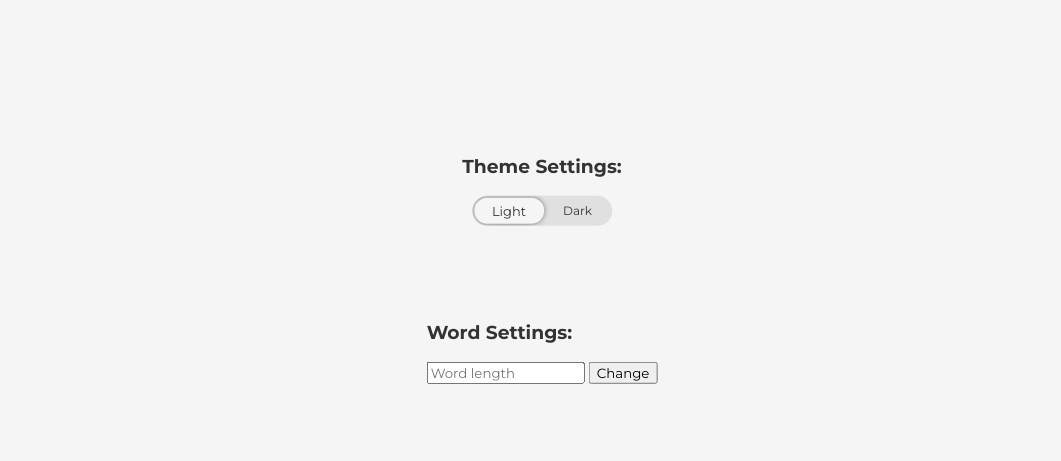
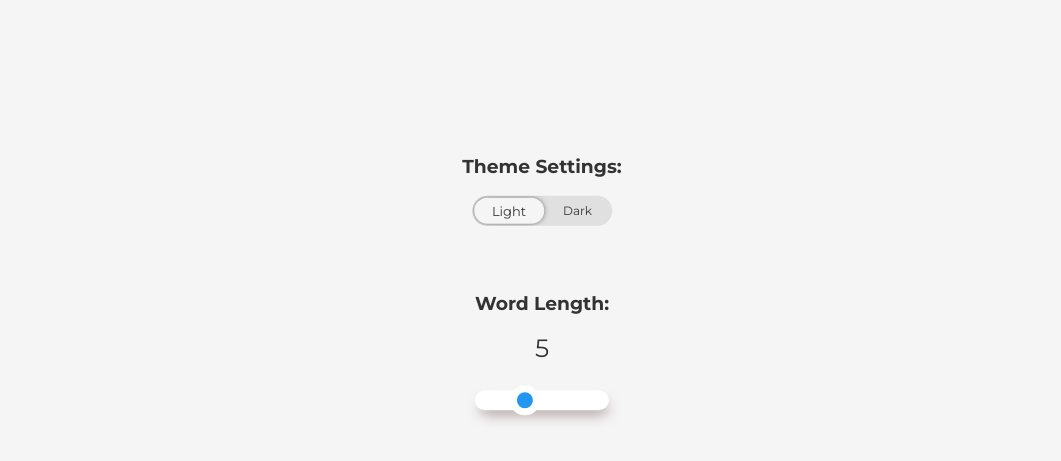
Before and after one commit to CodeRider101/webEngProject, a plain HTML site: page client/html/settings.html in a window 1280 px wide. Shown: the part 77-538 px from the top of the page, without its empty margins (98-1159 px from the left). Drawn offline with nearby package versions, Linux system fonts and the light colour scheme.

Commit message:
added slider

```diff
--- a/client/css/dark.css
+++ b/client/css/dark.css
@@ -4,4 +4,5 @@
     --btnColor: #74787c;
     --btnTextColor: #fff;
     --btnBorderColor: #fff;
+    --sliderShadowColor: #34393e;
 }
--- a/client/css/settings.css
+++ b/client/css/settings.css
@@ -1,3 +1,7 @@
+:root {
+    --sliderShadowColor: #b5a6a6;
+}
+
 #toast-container > div {
     opacity:1;
 }
@@ -106,3 +110,41 @@ label {
     right: auto;
     left: 20px;
 }
+
+
+/* test */
+.slider-container{
+    width: 100%;
+    display: flex;
+    justify-content: center;
+    align-items: center;
+    flex-direction: column;
+}
+
+.value-container{
+    margin-bottom: 25px;
+}
+
+.output{
+    color: var(--textColor);
+    font-size: 25px;
+}
+
+.slider{
+    width: 100%;
+    height: 20px;
+    transition: background 450ms ease-in;
+    -webkit-appearance: none;
+    border-radius: 25px;
+    box-shadow: 2px 8px 13px -3px var(--sliderShadowColor);
+}
+
+.slider::-webkit-slider-thumb{
+    cursor: pointer;
+    appearance: none;
+    width: 30px;
+    height: 30px;
+    background-color: #2196f3;
+    border-radius: 50%;
+    border: 7px solid #fff;
+}
--- a/client/html/settings.html
+++ b/client/html/settings.html
@@ -37,19 +37,18 @@
     </div>
 
     <div class="wordSettings">
-        <h3 >Word Settings:</h3>
-        <input type="number" list="length" id="wordLength" name="wordLength" max="9" min="3" size="100" placeholder="Word length">
-        <datalist id="length">
-            <option value="3">
-            <option value="4">
-            <option value="5">
-            <option value="6">
-            <option value="7">
-            <option value="8">
-            <option value="9">
-        </datalist>
-        <button type="button" id="changeLength">Change</button>
+        <h3 >Word Length:</h3>
+        <!-- <input type="number" list="length" id="wordLength" name="wordLength" max="9" min="3" size="100" placeholder="Word length">
+        <button type="button" id="changeLength">Change</button> -->
+
+        <div class="slider-container">
+            <div class="value-container">
+                <span id="output" class="output">5</span>
+            </div>
+            <input type="range" min="3" max="9" value="5" class="slider" id="slider">
+        </div>
     </div>
+
     <script src="../js/settings.js" type="text/javascript"></script>
     <script
 src="https://code.jquery.com/jquery-3.6.0.min.js"
--- a/client/js/settings.js
+++ b/client/js/settings.js
@@ -30,15 +30,24 @@ function setThemeFromCookie() {
 
 
 function wordLength() {
-    let wordLength = document.getElementById('wordLength').value;
+    let wordLength = document.getElementById('slider').value;
     if (wordLength < 3 || wordLength > 9) {
-      toastr.error("Please enter a number between 3 and 9");p
+      toastr.error("Please enter a number between 3 and 9");
     } else {
         document.cookie = 'wLength=' + wordLength + '; Expires=' + endDate + ';'
-        document.getElementById('wordLength').value = '';
         toastr.success("Word length changed to " + wordLength);
     }
   }
 
-  let submit  = document.getElementById('changeLength');
-  submit.addEventListener('click', wordLength, false);
+//   let submit  = document.getElementById('changeLength');
+//   submit.addEventListener('click', wordLength, false);
+
+
+let output = document.getElementById('output');
+let test = document.getElementById('slider');
+let slider = document.getElementById('slider').oninput = function() {
+   let value = this.value;
+   output.textContent = value;
+}
+
+test.addEventListener('change', wordLength, false);
```
